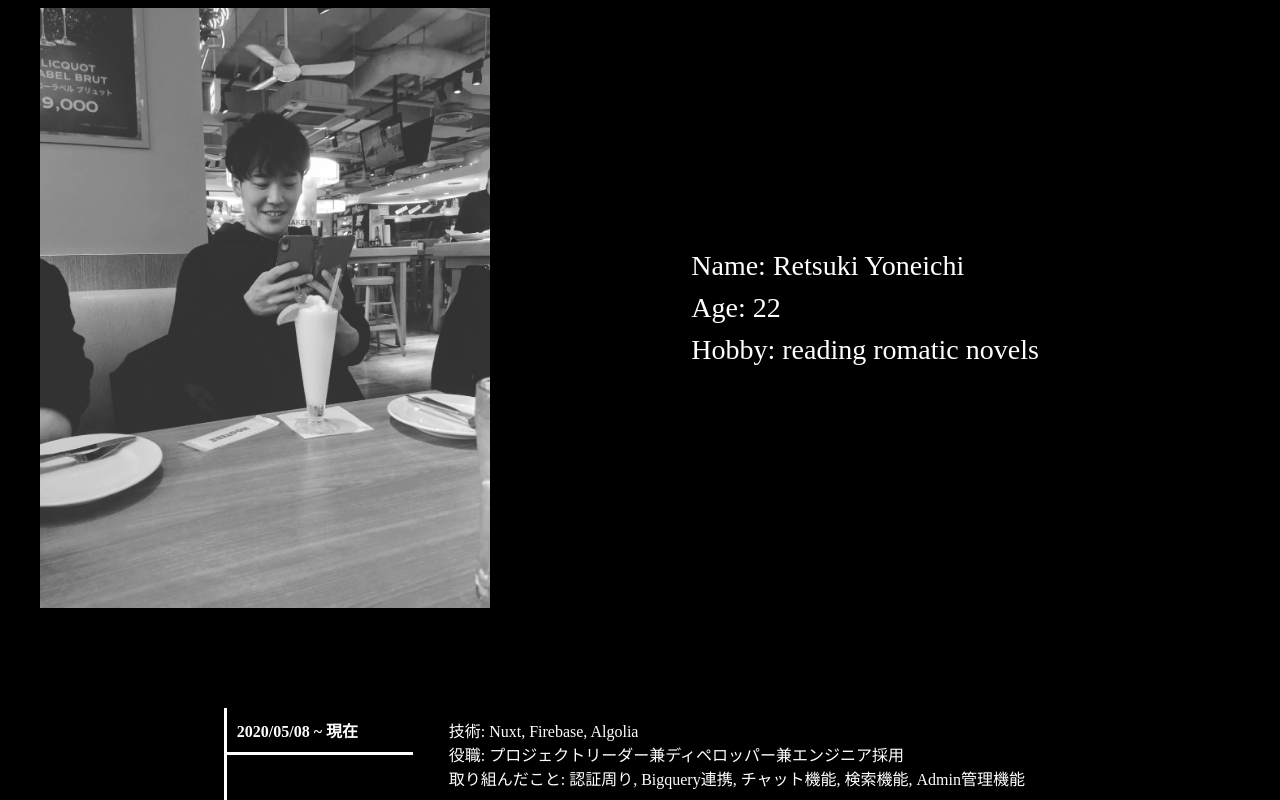
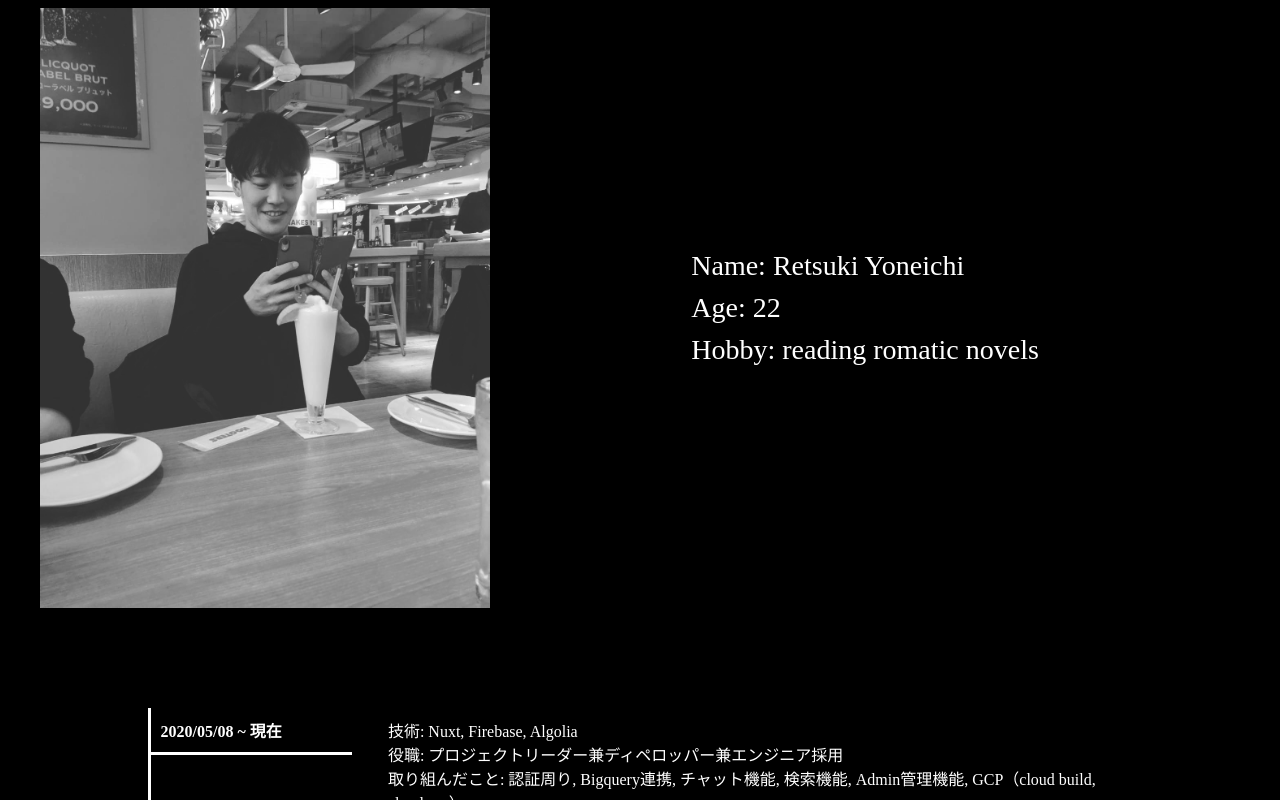
Before and after one commit to Retsuki/toipptakosan11, a Vue app: page / in a window 1280 px wide. Shown: the top 800 px of the page. Built offline with nearby package versions, Linux system fonts and the light colour scheme.

Commit message:
ADD: worked

```diff
--- a/src/components/Home.vue
+++ b/src/components/Home.vue
@@ -75,7 +75,7 @@ export default defineComponent({
         term: '2020/05/08 ~ 現在',
         technology: 'Nuxt, Firebase, Algolia',
         position: 'プロジェクトリーダー兼ディペロッパー兼エンジニア採用',
-        worked: '認証周り, Bigquery連携, チャット機能, 検索機能, Admin管理機能'
+        worked: '認証周り, Bigquery連携, チャット機能, 検索機能, Admin管理機能, GCP（cloud build, cloud run）'
       },
 
       {
```
